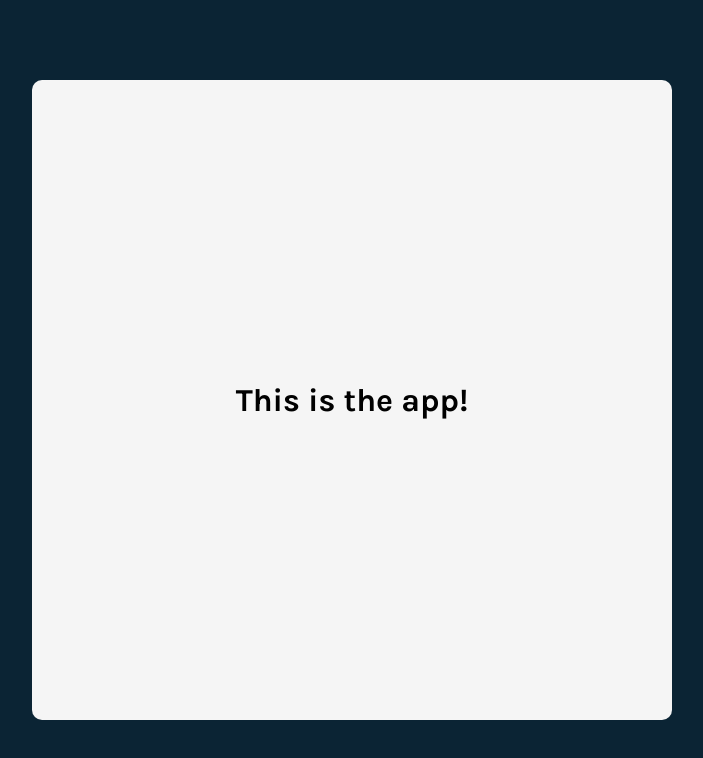
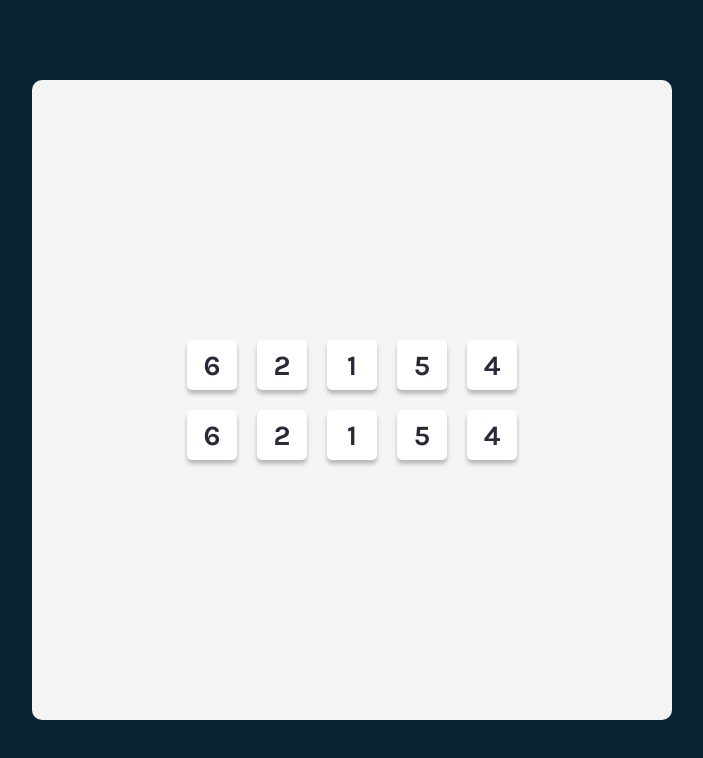
Before and after one commit to LesleyWesley/tenzies-project, a React (Vite) app: page / in a window 1280 px wide. Shown: the top 758 px of the page, without its empty margins (288-991 px from the left). Built offline with nearby package versions, Linux system fonts and the light colour scheme.

Commit message:
Built die component and styled

```diff
--- a/src/App.css
+++ b/src/App.css
@@ -29,4 +29,27 @@ main {
   display: flex;
   justify-content: center;
   align-items: center;
+  flex-direction: column;
 }
+
+.dice-container {
+  margin: 2rem;
+  display: grid;
+  grid-template: auto auto / repeat(5, 1fr);
+  gap: 20px;
+}
+
+.die {
+  height: 50px;
+  aspect-ratio: 1;
+  border-radius: 5px;
+  background-color: #FFF;
+  color: #2B283A;
+  font-weight: 700;
+  font-size: 1.75rem;
+  display: flex;
+  justify-content: center;
+  align-items: center;
+  box-shadow: 0px 4px 4px rgba(0, 0, 0, 25%);
+  cursor: pointer;
+}
--- a/src/App.jsx
+++ b/src/App.jsx
@@ -2,11 +2,23 @@ import { useState } from 'react'
 import reactLogo from './assets/react.svg'
 import viteLogo from '/vite.svg'
 import './App.css'
+import Dice from "./components/Dice.jsx"
 
 function App() {
     return (
       <main>
-        <h1>This is the app!</h1>
+        <div className="dice-container">
+          <Dice number="6"/>
+          <Dice number="2" />
+          <Dice number="1" />
+          <Dice number="5" />
+          <Dice number="4" />
+          <Dice number="6"/>
+          <Dice number="2" />
+          <Dice number="1" />
+          <Dice number="5" />
+          <Dice number="4" />
+        </div>
       </main>
     )
 }
--- /dev/null
+++ b/src/components/Dice.jsx
@@ -0,0 +1,9 @@
+import React from "react"
+
+function Dice(props) {
+  return (
+    <div className="die">{props.number}</div>
+  )
+}
+
+export default Dice
```
